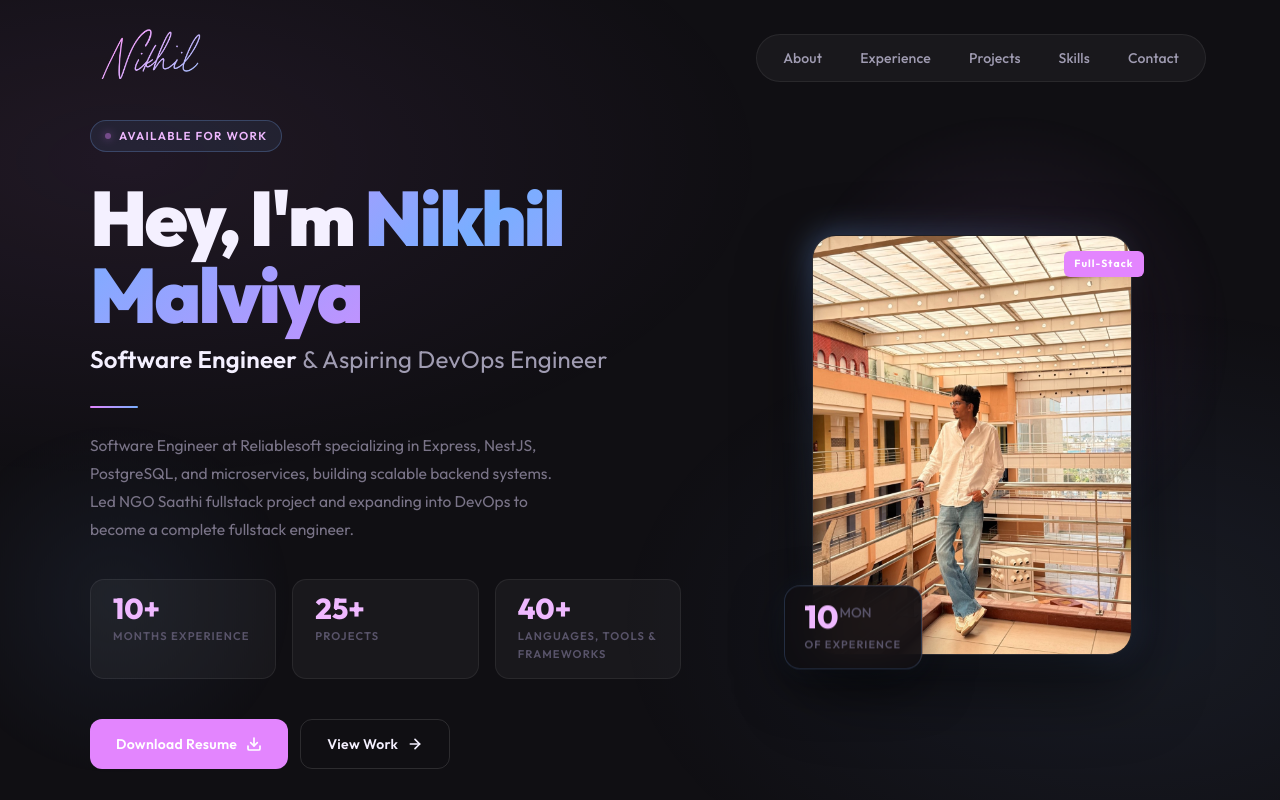
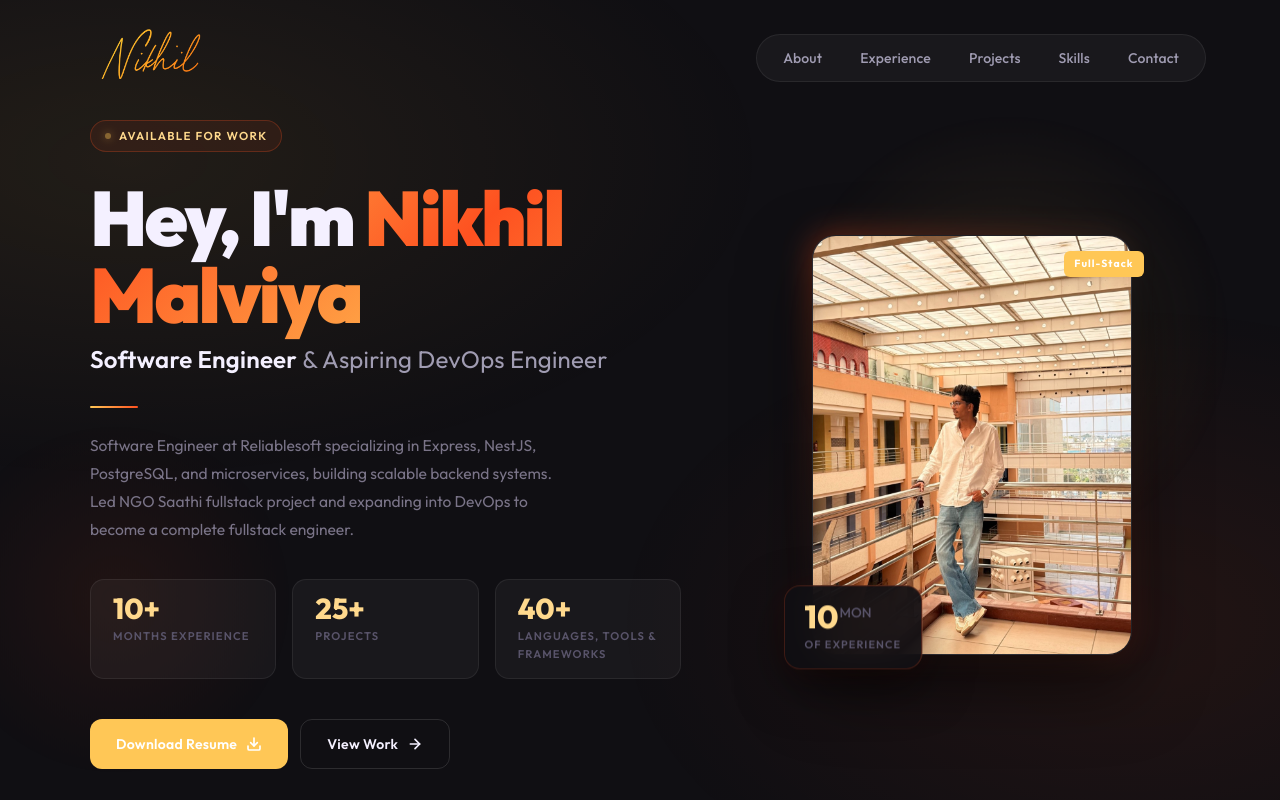
Before and after one commit to malviyanikhil123/Nikhil-Portfolio, a React (Vite) app: page / in a window 1280 px wide. Shown: the top 800 px of the page. Built offline with nearby package versions, Linux system fonts and the light colour scheme.

Commit message:
update theam

```diff
--- a/src/App.tsx
+++ b/src/App.tsx
@@ -190,13 +190,13 @@ function App() {
               },
               success: {
                 iconTheme: {
-                  primary: "#E385FE",
+                  primary: "#FFC756",
                   secondary: "#100f13",
                 },
               },
               error: {
                 iconTheme: {
-                  primary: "#79AEFF",
+                  primary: "#FE5120",
                   secondary: "#100f13",
                 },
               },
--- a/src/components/Skills.tsx
+++ b/src/components/Skills.tsx
@@ -40,7 +40,7 @@ export const Skills = () => (
       viewport={{ once: true, amount: 0.2 }}
       variants={{
         hidden: { opacity: 0 },
-        visible: { opacity: 1, transition: { staggerChildren: 0.22 } },
+        visible: { opacity: 1, transition: { staggerChildren: 0.42 } },
       }}
       style={{ display: "flex", flexDirection: "column", alignItems: "center" }}
     >
@@ -50,7 +50,7 @@ export const Skills = () => (
           visible: {
             opacity: 1,
             y: 0,
-            transition: { duration: 1.05, ease: "easeOut" },
+            transition: { duration: 1.75, ease: "easeOut" },
           },
         }}
         className="tools-tag"
@@ -63,7 +63,7 @@ export const Skills = () => (
           visible: {
             opacity: 1,
             y: 0,
-            transition: { duration: 1.05, ease: "easeOut" },
+            transition: { duration: 1.75, ease: "easeOut" },
           },
         }}
         className="tools-heading"
@@ -76,7 +76,7 @@ export const Skills = () => (
           visible: {
             opacity: 1,
             y: 0,
-            transition: { duration: 1.05, ease: "easeOut" },
+            transition: { duration: 1.75, ease: "easeOut" },
           },
         }}
         className="tools-sub"
@@ -89,7 +89,7 @@ export const Skills = () => (
       initial={{ opacity: 0, scale: 0.95 }}
       whileInView={{ opacity: 1, scale: 1 }}
       viewport={{ once: true, amount: 0.2 }}
-      transition={{ duration: 1.1, ease: "easeOut", delay: 0.35 }}
+      transition={{ duration: 1.9, ease: "easeOut", delay: 0.6 }}
       className="marquee-outer"
     >
       <div className="marquee-row">
--- a/src/index.css
+++ b/src/index.css
@@ -9,20 +9,20 @@
   --surface:  #1d1a23;
   --card:     rgba(255,255,255,0.03);
 
-  /* Palette: Orchid -> Sky */
-  --grad-start: #e385fe;
-  --grad-end:   #79aeff;
-  --grad-start-rgb: 227, 133, 254;
-  --grad-end-rgb: 121, 174, 255;
+  /* Palette: Amber -> Ember */
+  --grad-start: #ffc756;
+  --grad-end:   #fe5120;
+  --grad-start-rgb: 255, 199, 86;
+  --grad-end-rgb: 254, 81, 32;
 
   /* Backward-compatible aliases used across components */
   --coral:    var(--grad-start);
-  --coral-2:  #efb8ff;
+  --coral-2:  #ffd98d;
   --coral-dim: rgba(var(--grad-start-rgb), 0.12);
   --violet:   var(--grad-end);
-  --violet-2: #a9cbff;
+  --violet-2: #ff8a68;
   --violet-dim: rgba(var(--grad-end-rgb), 0.14);
-  --gold:     var(--grad-end);
+  --gold:     var(--grad-start);
 
   /* Text - high contrast */
   --txt-1:    #f4f0ff;     /* near-white with slight violet tint */
--- a/src/styles/Skills.css
+++ b/src/styles/Skills.css
@@ -79,11 +79,11 @@
   display: flex;
   gap: 16px;
   flex-shrink: 0;
-  animation: scroll 96s linear infinite;
+  animation: scroll 220s linear infinite;
   will-change: transform;
 }
 
-.marquee-track.reverse { animation: scrollRev 96s linear infinite; }
+.marquee-track.reverse { animation: scrollRev 220s linear infinite; }
 
 .marquee-row:hover .marquee-track { animation-play-state: paused; }
 
--- a/src/utils/toastUtils.ts
+++ b/src/utils/toastUtils.ts
@@ -130,13 +130,13 @@ export const showToastExamples = {
     toast.success("Look at my styles.", {
       ...baseOptions,
       style: {
-        border: "1px solid #79AEFF",
+        border: "1px solid #FE5120",
         padding: "16px",
-        color: "#79AEFF",
+        color: "#FE5120",
       },
       iconTheme: {
-        primary: "#E385FE",
-        secondary: "#EAF2FF",
+        primary: "#FFC756",
+        secondary: "#FFF5E6",
       },
     });
   },
```
